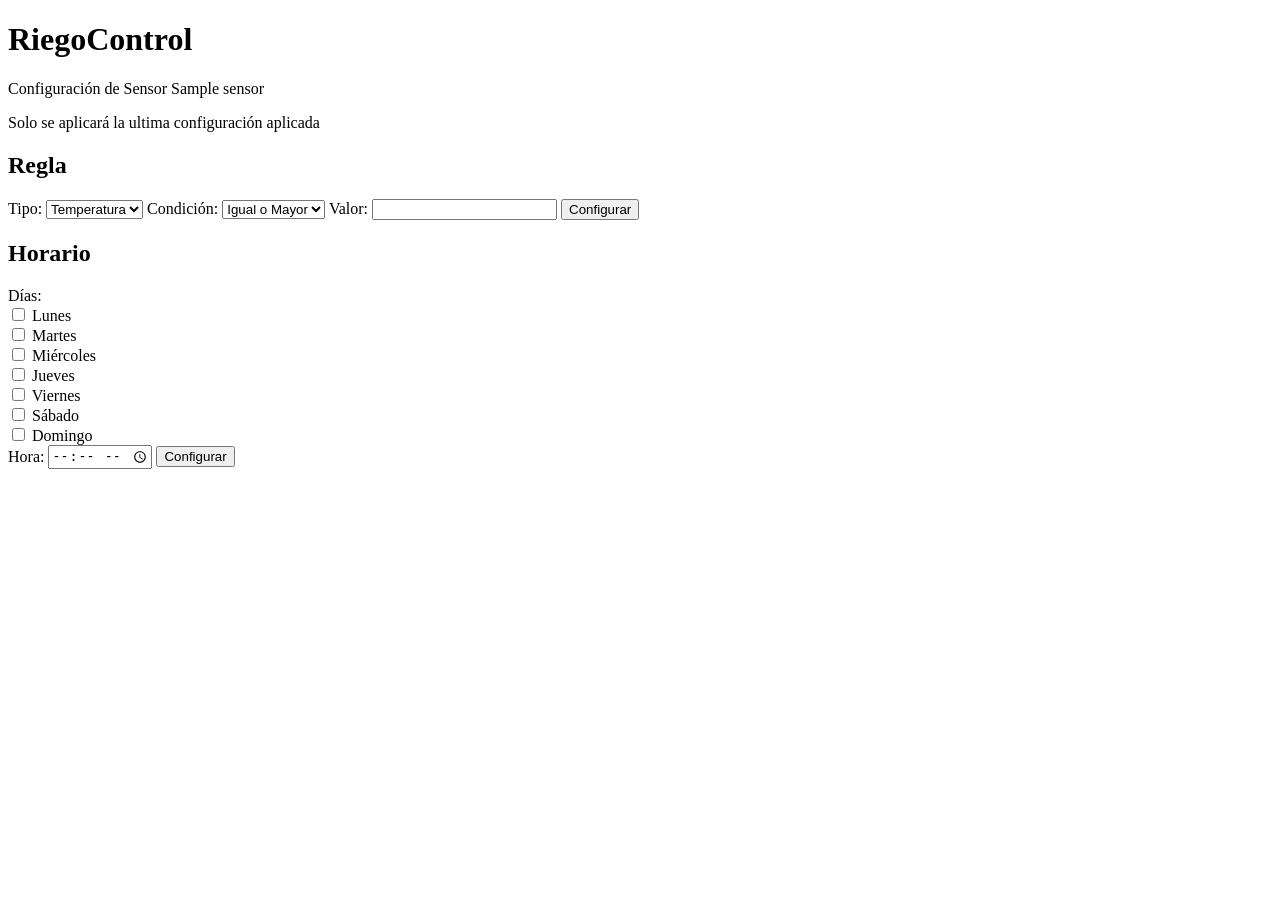
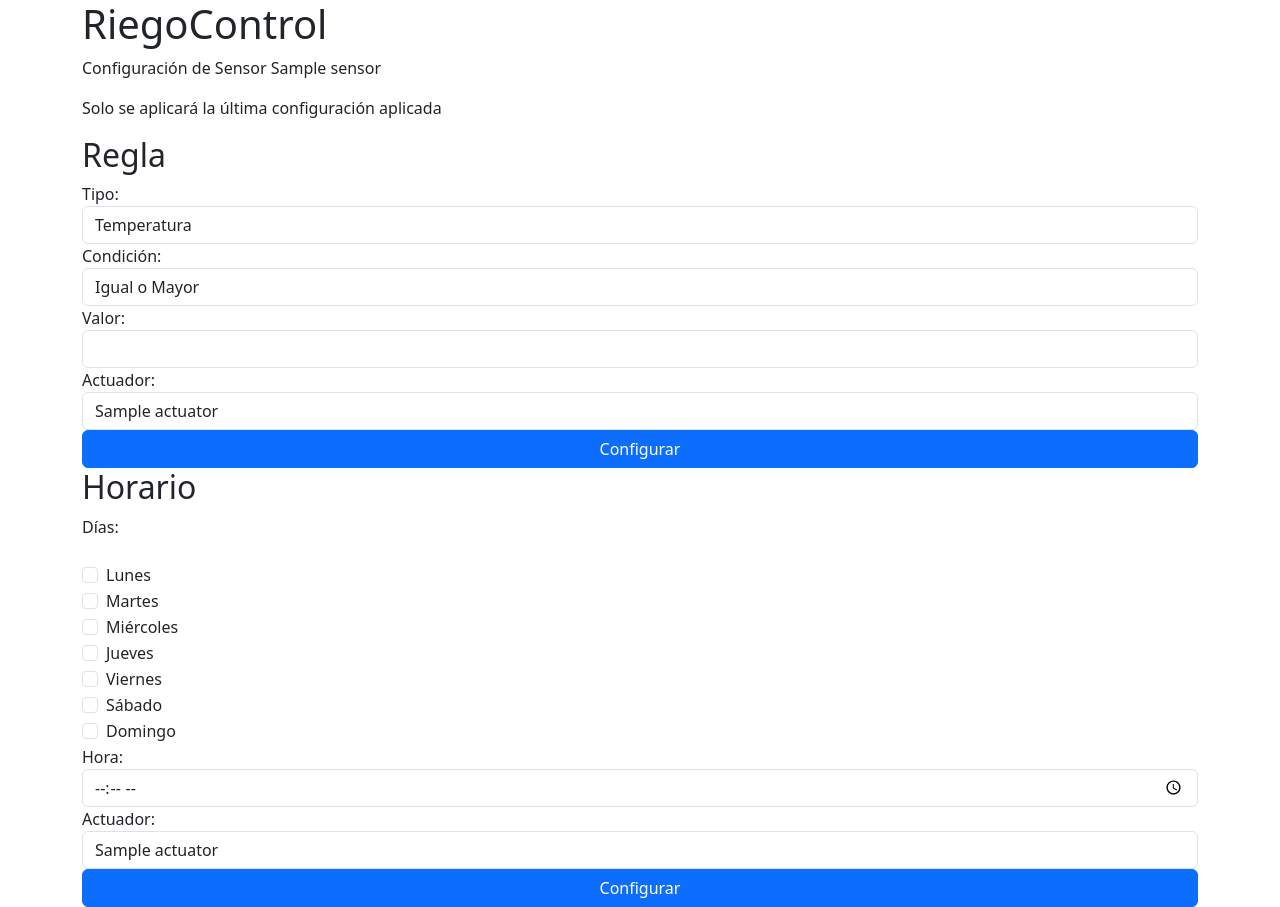
Before and after one commit to Vitalol/RiegoControl_RPi, a Django app: template templates/sensor_config.html in a window 1280 px wide. Before the commit the page ends 469 px from the top, so only its background shows below. Run offline with Django 3.2, Linux system fonts and the light colour scheme; the template is opened without the code that fills it: most values are stand-ins (such as "Sample title", 1, 10 or a date in 2020); some libraries are stand-ins or nearby versions.

Commit message:
Added actuator to frontend and receive it in post.

```diff
--- a/templates/sensor_config.html
+++ b/templates/sensor_config.html
@@ -1,68 +1,113 @@
 <!DOCTYPE html>
-
 <html lang="en">
 <head>
     <meta charset="UTF-8">
     <meta http-equiv="X-UA-Compatible" content="IE=edge">
     <meta name="viewport" content="width=device-width, initial-scale=1.0">
     <title>Sensor Config</title>
+    {% load bootstrap5 %}
+    {% bootstrap_css %}
+    {% bootstrap_javascript %}
 </head>
 <body>
+    <div class="container">
         <h1>RiegoControl</h1>
 
-<p>Configuración de Sensor {{sensor.name}} </p>
+        <p>Configuración de Sensor {{ sensor.name }}</p>
 
-<p> Solo se aplicará la ultima configuración aplicada</p>
+        <p>Solo se aplicará la última configuración aplicada</p>
 
         <h2>Regla</h2>
-<form method="POST" action="{% url 'config/rule' sensor_id=sensor.id  %}">
+        <form method="POST" action="{% url 'config/rule' sensor_id=sensor.id %}">
             {% csrf_token %}
 
+            <div class="form-group d-grid">
                 <label for="tipo">Tipo:</label>
-    <select id="tipo" name="tipo">
-        <option value=0>Temperatura</option>
-        <option value=1>Humedad</option>
-        <option value=2>Presión</option>
+                <select id="tipo" name="tipo" class="form-control">
+                    <option value="0">Temperatura</option>
+                    <option value="1">Humedad</option>
+                    <option value="2">Presión</option>
                 </select>
 
+
+
                 <label for="condicion">Condición:</label>
-    <select id="condicion" name="condicion">
+                <select id="condicion" name="condicion" class="form-control">
                     <option value="0">Igual o Mayor</option>
                     <option value="1">Menor</option>
                 </select>
 
+
+
                 <label for="valor">Valor:</label>
-    <input type="text" id="valor" name="valor" required>
+                <input type="text" id="valor" name="valor" class="form-control" required>
 
-    <button type="submit">Configurar</button>
+
+
+                <label for="actuator">Actuador:</label>
+                <select id="actuator" name="actuator" class="form-control">
+                    {% for actuator in actuators %}
+                        <option value="{{ actuator.id }}">{{ actuator.name }}</option>
+                    {% endfor %}
+                </select>
+
+                <button type="submit" class="btn btn-primary btn-block">Configurar</button>
+            </div>
         </form>
 
-
         <h2>Horario</h2>
-<form method="POST" action="{% url 'config/schedule' sensor_id=sensor.id  %}">
+        <form method="POST" action="{% url 'config/schedule' sensor_id=sensor.id %}">
             {% csrf_token %}
 
+            <div class="form-group d-grid">
                 <label for="dias">Días:</label><br>
-    <input type="checkbox" id="lunes" name="dias" value=1>
-    <label for="lunes">Lunes</label><br>
-    <input type="checkbox" id="martes" name="dias" value=2>
-    <label for="martes">Martes</label><br>
-    <input type="checkbox" id="miercoles" name="dias" value=4>
-    <label for="miercoles">Miércoles</label><br>
-    <input type="checkbox" id="jueves" name="dias" value=8>
-    <label for="jueves">Jueves</label><br>
-    <input type="checkbox" id="viernes" name="dias" value=16>
-    <label for="viernes">Viernes</label><br>
-    <input type="checkbox" id="sabado" name="dias" value=32>
-    <label for="sabado">Sábado</label><br>
-    <input type="checkbox" id="domingo" name="dias" value=64>
-    <label for="domingo">Domingo</label><br>
+                <div class="form-check form-check-inline">
+                    <input type="checkbox" id="lunes" name="dias" value="1" class="form-check-input">
+                    <label for="lunes" class="form-check-label">Lunes</label>
+                </div>
+                <div class="form-check form-check-inline">
+                    <input type="checkbox" id="martes" name="dias" value="2" class="form-check-input">
+                    <label for="martes" class="form-check-label">Martes</label>
+                </div>
+                <div class="form-check form-check-inline">
+                    <input type="checkbox" id="miércoles" name="dias" value="4" class="form-check-input">
+                    <label for="miércoles" class="form-check-label">Miércoles</label>
+                </div>
+                <div class="form-check form-check-inline">
+                    <input type="checkbox" id="jueves" name="dias" value="8" class="form-check-input">
+                    <label for="jueves" class="form-check-label">Jueves</label>
+                </div>
+                <div class="form-check form-check-inline">
+                    <input type="checkbox" id="viernes" name="dias" value="16" class="form-check-input">
+                    <label for="viernes" class="form-check-label">Viernes</label>
+                </div>
+                <div class="form-check form-check-inline">
+                    <input type="checkbox" id="sábado" name="dias" value="32" class="form-check-input">
+                    <label for="sábado" class="form-check-label">Sábado</label>
+                </div>
+                <div class="form-check form-check-inline">
+                    <input type="checkbox" id="domingo" name="dias" value="64" class="form-check-input">
+                    <label for="domingo" class="form-check-label">Domingo</label>
+                </div>
 
 
+                <div class="form-group">
                     <label for="hora">Hora:</label>
-    <input type="time" id="hora" name="hora" required>
-    <input type="submit" value="Configurar">
+                    <input type="time" id="hora" name="hora" class="form-control" required>
+                </div>
+
+                <div class="form-group">
+                    <label for="actuator">Actuador:</label>
+                    <select id="actuator" name="actuator" class="form-control">
+                        {% for actuator in actuators %}
+                            <option value="{{ actuator.id }}">{{ actuator.name }}</option>
+                        {% endfor %}
+                    </select>
+                </div>
+
+                <button type="submit" class="btn btn-primary btn-block">Configurar</button>
+            </div>
         </form>
-
+    </div>
 </body>
 </html>
```
Also changed, not shown: generar_actuadores.py (added, +16 -0 lines), sensors/views.py (+11 -11 lines), templates/index.html (+16 -5 lines), db.sqlite3. Lines whose indentation alone changed are shown as unchanged.
